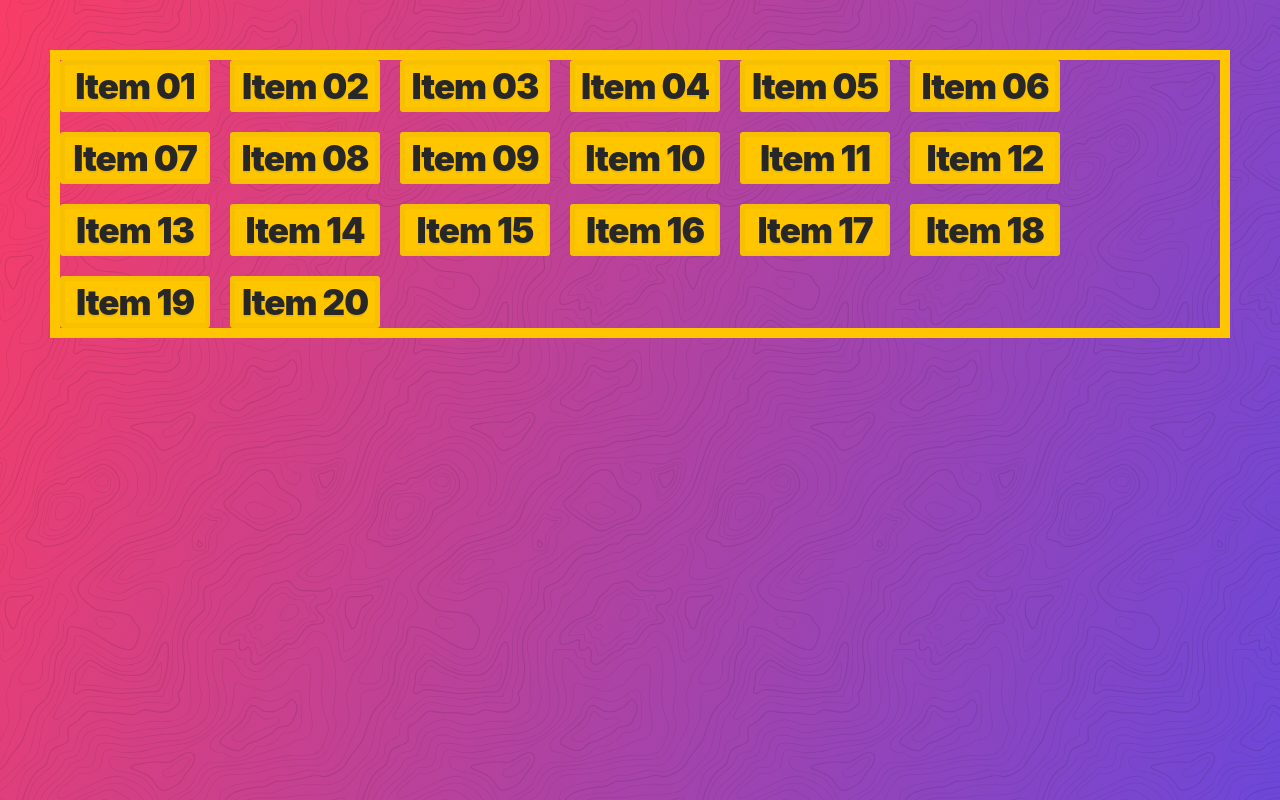
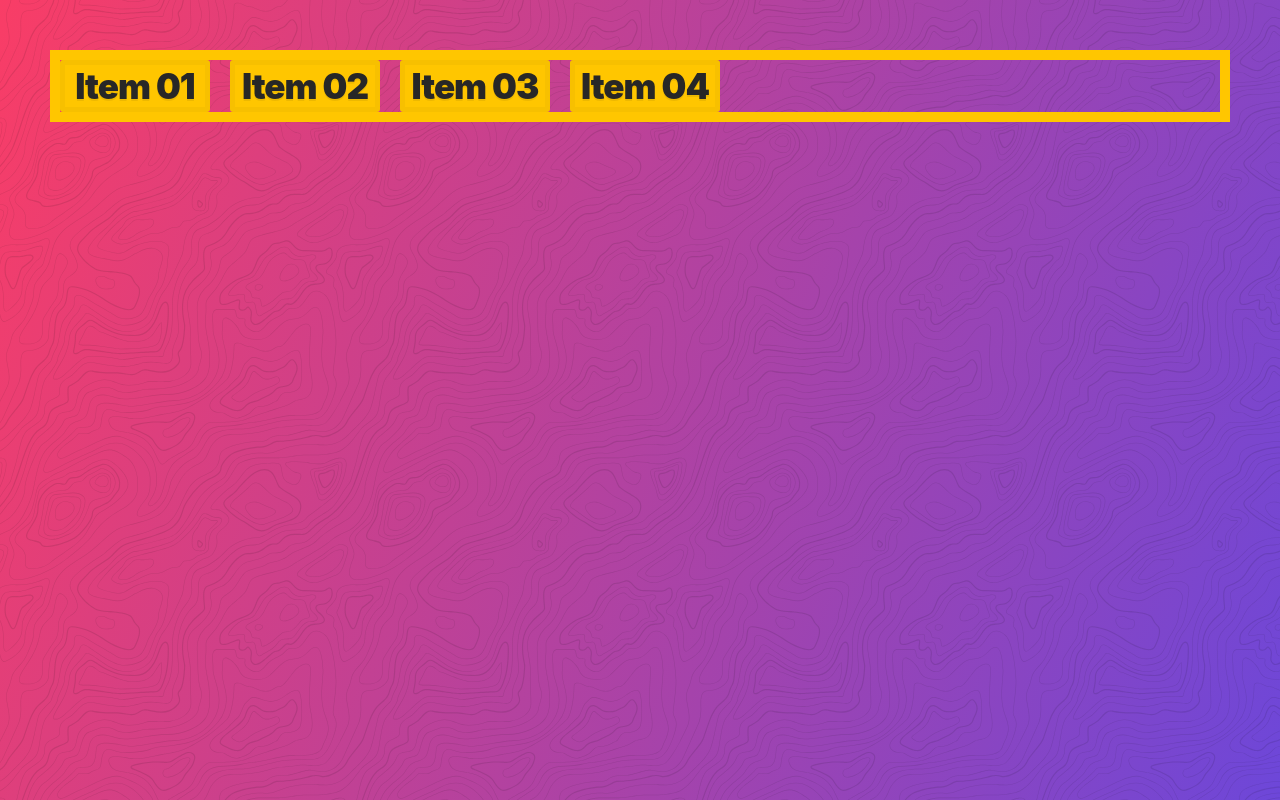
Before and after one commit to joshswl/css-grid, a website: page public/index.html in a window 1280 px wide. Drawn offline with Linux system fonts and the light colour scheme.

Commit message:
fill vs. fit

```diff
--- a/public/index.html
+++ b/public/index.html
@@ -14,22 +14,6 @@
     <div class="item item2">Item 02</div>
     <div class="item item3">Item 03</div>
     <div class="item item4">Item 04</div>
-    <div class="item item5">Item 05</div>
-    <div class="item item6">Item 06</div>
-    <div class="item item7">Item 07</div>
-    <div class="item item8">Item 08</div>
-    <div class="item item9">Item 09</div>
-    <div class="item item10">Item 10</div>
-    <div class="item item11">Item 11</div>
-    <div class="item item12">Item 12</div>
-    <div class="item item13">Item 13</div>
-    <div class="item item14">Item 14</div>
-    <div class="item item15">Item 15</div>
-    <div class="item item16">Item 16</div>
-    <div class="item item17">Item 17</div>
-    <div class="item item18">Item 18</div>
-    <div class="item item19">Item 19</div>
-    <div class="item item20">Item 20</div>
   </div>
 
   <style>
@@ -37,7 +21,8 @@
       display: grid;
       grid-gap: 20px;
       border: 10px solid var(--yellow);
-      grid-template-columns: repeat(auto-fill, 150px);
+      /* grid-template-columns: repeat(auto-fill, 150px); */
+      grid-template-columns: repeat(auto-fit, 150px);
     }
   </style>
 </body>
```
Also changed, not shown: public/basics.html (+1 -1 lines).
